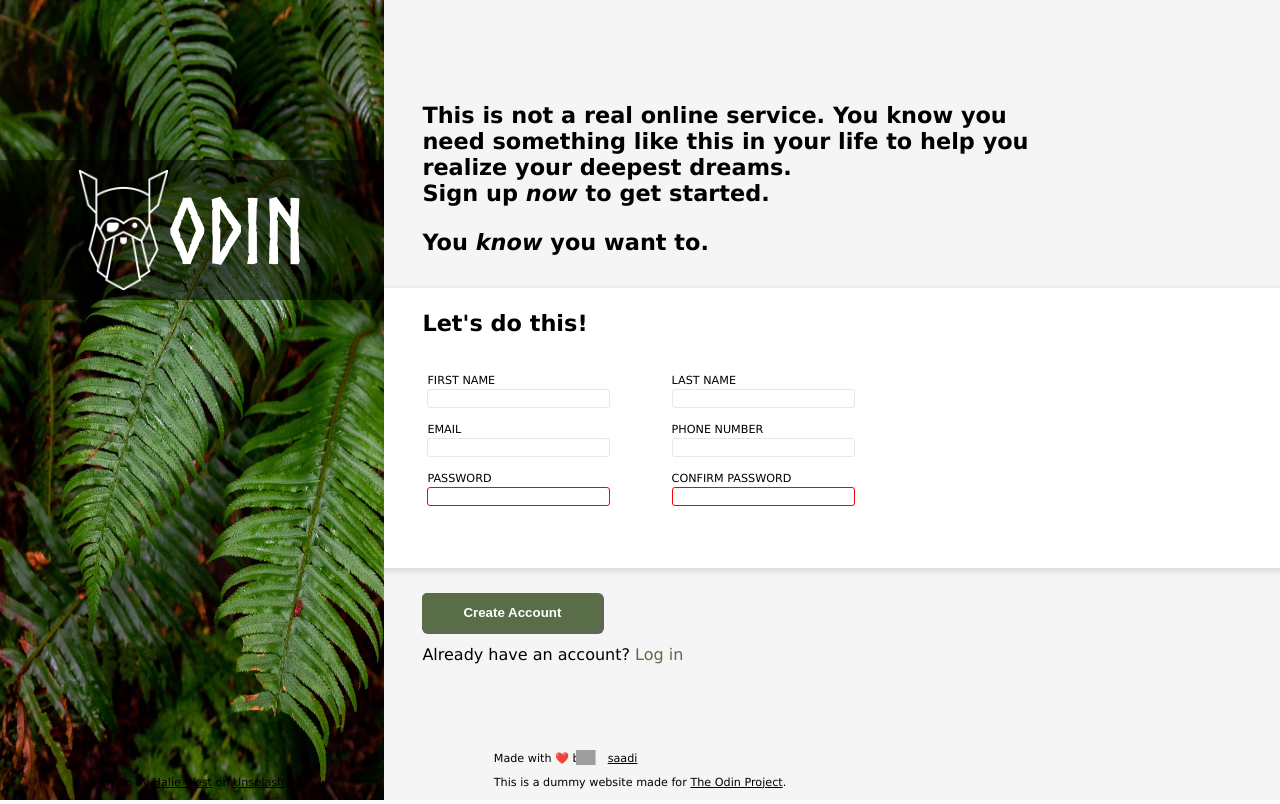
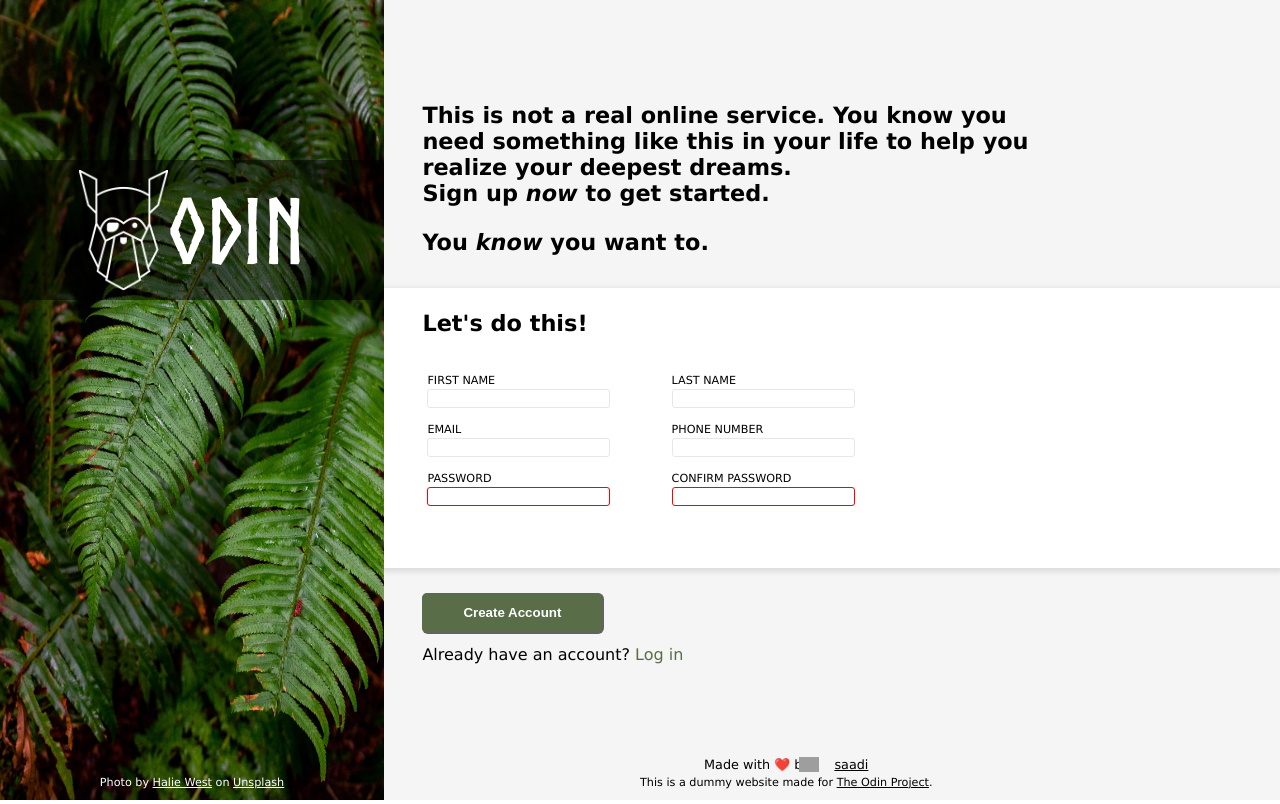
Before and after one commit to saadiBrr/odin-sign-up-form, a plain HTML site: page index.html in a window 1280 px wide. Drawn offline with Linux system fonts and the light colour scheme; grey boxes are pictures that could not be loaded.

Commit message:
Fix attribute naming conflict

```diff
--- a/index.html
+++ b/index.html
@@ -22,7 +22,7 @@
                 <p class="odin-text">ODIN</p>
             </div>
 
-            <p class="footer">Photo by <a href="https://unsplash.com/@haliewestphoto">Halie West</a> on <a
+            <p class="attributes">Photo by <a href="https://unsplash.com/@haliewestphoto">Halie West</a> on <a
                     href="https://unsplash.com/">Unsplash</a>
 
             </p>
@@ -46,7 +46,7 @@
 
                     <div class="form-container">
 
-                        <form id="form" action="" method="post" class="form">
+                        <form id="form" action="https://httpbin.org/post" method="post" class="form">
 
                             <div class="left-forms">
                                 <div>
--- a/styles.css
+++ b/styles.css
@@ -24,7 +24,7 @@ body {
     width: 30vw;
 }
 
-.footer {
+.attributes {
     color: white;
     position: absolute;
     bottom: 0;
@@ -170,7 +170,20 @@ span a {
 }
 
 .footer {
-    color: black
+    position: absolute;
+    color: black;
+    display: flex;
+    flex-direction: column;
+    bottom: 0;
+    align-items: center;
+    left: 50%;
+    font-size: 0.7rem;
+}
+
+#github {
+    position: absolute;
+    bottom: 15px;
+    font-size: 0.8rem;
 }
 
 .footer a {
@@ -181,6 +194,5 @@ span a {
     height: 15px;
     width: auto;
     position: absolute;
-    bottom: 35px;
-    left: 82px;
+    left: 95px;
 }
```
